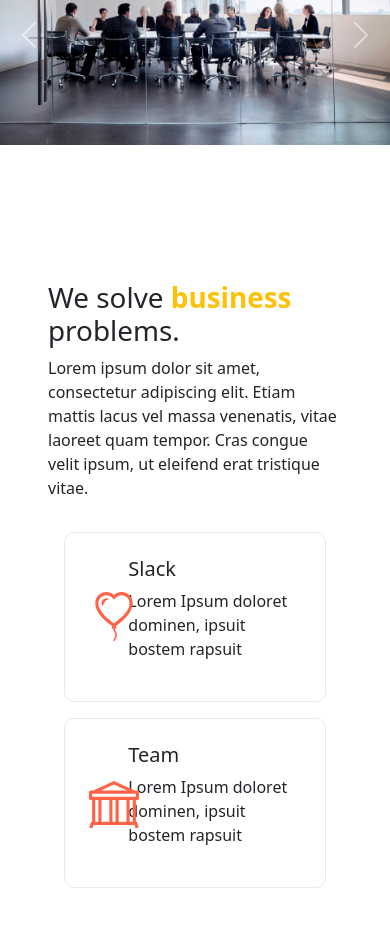
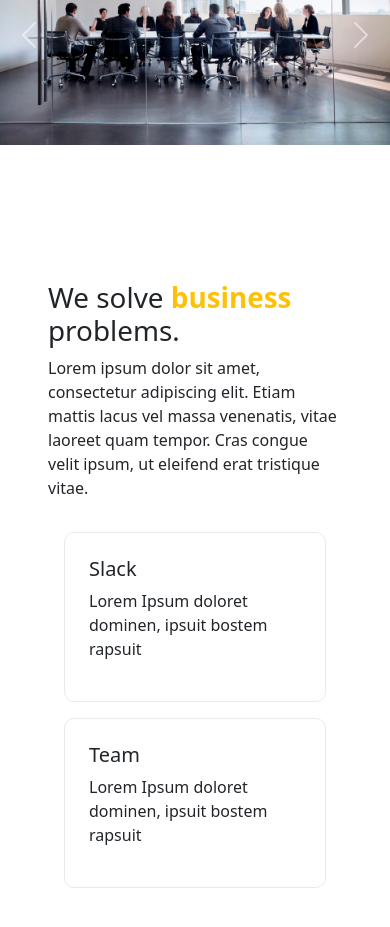
Before and after one commit to masternetfmoraes/aAgency, a website: page index.html in a window 390 px wide. Shown: the part 115-1042 px from the top of the page. Drawn offline with nearby package versions, Linux system fonts and the light colour scheme.

Commit message:
Hidden in MD screen Hidden icons of the section We solve the problems

```diff
--- a/index.html
+++ b/index.html
@@ -219,7 +219,7 @@
                 <div class="cardi">
                   <div class="row">
                     <!--col card-->
-                    <div class="col-2">
+                    <div class="col-2 d-none d-md-block">
                       <svg
                         xmlns="http://www.w3.org/2000/svg"
                         width="50"
@@ -244,7 +244,7 @@
                 <div class="cardi">
                   <div class="row">
                     <!--col card-->
-                    <div class="col-2">
+                    <div class="col-2 d-none d-md-block">
                       <svg
                         xmlns="http://www.w3.org/2000/svg"
                         width="50"
```
